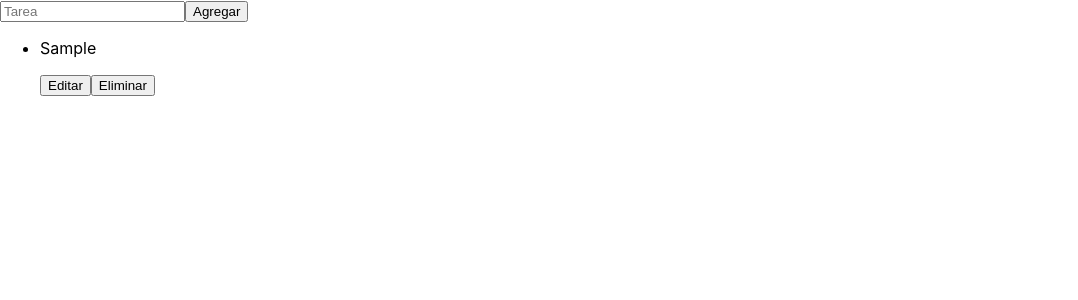
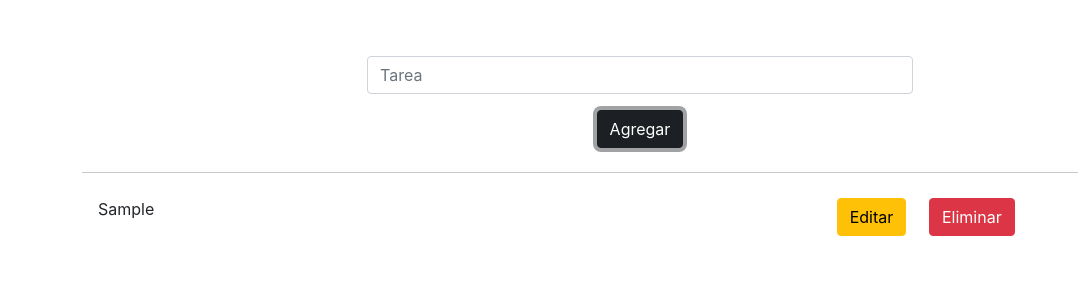
Before and after one commit to Lucazz82/taskManger-React, a React (Create React App) app: page / in a window 1280 px wide. Both pictures are taken after typing "Sample" into the empty fields and a click on the button "Agregar". Shown: the top 300 px of the page, without its empty margins (0-1078 px from the left). Built offline with nearby package versions, Linux system fonts and the light colour scheme.

Commit message:
Feat: agregar redisenio con bootstrap de todos los componentes y opcion para guardar cambios con enter

```diff
--- a/package.json
+++ b/package.json
@@ -6,7 +6,9 @@
     "@testing-library/jest-dom": "^5.16.1",
     "@testing-library/react": "^12.1.2",
     "@testing-library/user-event": "^13.5.0",
+    "bootstrap": "^5.1.3",
     "react": "^17.0.2",
+    "react-bootstrap": "^2.1.0",
     "react-dom": "^17.0.2",
     "react-scripts": "5.0.0",
     "web-vitals": "^2.1.2"
--- a/public/index.html
+++ b/public/index.html
@@ -24,6 +24,8 @@
       work correctly both with client-side routing and a non-root public URL.
       Learn how to configure a non-root public URL by running `npm run build`.
     -->
+    <!-- Bootstrap -->
+    <link href="https://cdn.jsdelivr.net/npm/bootstrap@5.1.3/dist/css/bootstrap.min.css" rel="stylesheet" integrity="sha384-1BmE4kWBq78iYhFldvKuhfTAU6auU8tT94WrHftjDbrCEXSU1oBoqyl2QvZ6jIW3" crossorigin="anonymous">
     <title>React App</title>
   </head>
   <body>
@@ -39,5 +41,8 @@
       To begin the development, run `npm start` or `yarn start`.
       To create a production bundle, use `npm run build` or `yarn build`.
     -->
+
+    <!-- Bootstrap -->
+    <script src="https://cdn.jsdelivr.net/npm/bootstrap@5.1.3/dist/js/bootstrap.min.js" integrity="sha384-QJHtvGhmr9XOIpI6YVutG+2QOK9T+ZnN4kzFN1RtK3zEFEIsxhlmWl5/YESvpZ13" crossorigin="anonymous"></script>
   </body>
 </html>
--- a/src/App.js
+++ b/src/App.js
@@ -22,14 +22,14 @@ function App() {
 
   const eliminarTarea = (id) => {
     let aux = {
-      tareas: store.tareas.filter(tarea => tarea.id != id)
+      tareas: store.tareas.filter(tarea => tarea.id !== id)
     }
 
     setStore(aux);
   };
 
   const editarTarea = (item) => {
-    let pos = store.tareas.findIndex(x => x.id == item.id);
+    let pos = store.tareas.findIndex(x => x.id === item.id);
     let array = store.tareas;
     array[pos] = item;
 
@@ -40,9 +40,19 @@ function App() {
     setStore(aux);
   }
   return (
-    <div>
-      <IngresarTarea onChange={agregarTarea} />
-      <ContenedorTareas tareas = {store.tareas} eliminarTarea = {eliminarTarea} editarTarea={editarTarea}/>
+    <div className="container my-md-5">
+      <div className="row align-items-center">
+        {/* <div className="col col-6 mx-auto"> */}
+          <IngresarTarea onChange={agregarTarea} />
+        {/* </div> */}
+      </div>
+      <hr/>
+      <div className="row">
+        <div className="col">
+          <ContenedorTareas tareas = {store.tareas} eliminarTarea = {eliminarTarea} editarTarea={editarTarea}/>
+        </div>
+      </div>
+
     </div>
   );
 }
--- a/src/components/ContenedorTareas.js
+++ b/src/components/ContenedorTareas.js
@@ -4,11 +4,11 @@ export default function ContenedorTareas(props) {
     const {tareas, eliminarTarea, editarTarea} = props;
 
     return (
-        <ul>
+        <ul className="list-group list-group-flush">
             {tareas.map(
                 (item, index) => {
                     return (
-                    <li key={index}>
+                    <li className="list-group-item" key={index}>
                         <MostrarTarea item={item} eliminarTarea={eliminarTarea} editarTarea={editarTarea}/>
                     </li>
                     );
--- a/src/components/IngresarTarea.js
+++ b/src/components/IngresarTarea.js
@@ -9,10 +9,23 @@ export function IngresarTarea (props) {
         setTarea('');
     }
 
+    const checkEnter = (e) => {
+        if(e.charCode == 13)
+            guardarTarea();
+    }
+
     return (
-        <div>
-            <input placeholder='Tarea' value={tarea} onChange={(e) => {setTarea(e.target.value)}}></input>
-            <button onClick={guardarTarea}>Agregar</button>
+        <div className="col col-md-6 col-auto mx-auto">
+            <div className="row align-items-center">
+                <div className="col mx-auto">
+                    <input className="form-control my-2" placeholder='Tarea' value={tarea} onChange={(e) => {setTarea(e.target.value)}} onKeyPress={(e) => {checkEnter(e)}} />
+                </div>
+            </div>
+            <div className="row align-items-center">
+                <div className="col col-auto mx-auto">
+                    <button className="btn btn-dark my-2" onClick={guardarTarea}>Agregar</button>
+                </div>
+            </div>
         </div>
     );
 }
--- a/src/components/MostrarTarea.js
+++ b/src/components/MostrarTarea.js
@@ -15,31 +15,48 @@ export default function MostrarTarea(props) {
         setEstaEditando(false);
     }
 
+    const checkEnter = (e) => {
+        if(e.charCode == 13)
+            confirmarCambios();
+    }
+
     useEffect(() => {
         setTareaEditada(item.tarea);
     }, [estaEditando]);
 
     return (
-        <div>
+        <div className="row align-items-center">
             {!estaEditando &&
                 <>
+                    <div className="col col-md-8 col-auto">
                         <p>
                             {item.tarea}
                         </p>
-                <button onClick={() => {setEstaEditando(true)}}>
+                    </div>
+                    <div className="col col-md-1 col-auto">
+                        <button className="btn btn-warning" onClick={() => {setEstaEditando(true)}}>
                             Editar
                         </button>
-                <button onClick={() => {eliminarTarea(item.id)}}>
+                    </div>
+                    <div className="col col-md-1 col-auto">
+                        <button className="btn btn-danger" onClick={() => {eliminarTarea(item.id)}}>
                             Eliminar
                         </button>
+                    </div>
                 </>
             }
 
             {estaEditando &&
                 <>
-                    <input value={tareaEditada} onChange={(e) => {setTareaEditada(e.target.value)}} />
-                    <button onClick={confirmarCambios}>Confirmar</button>
-                    <button onClick={() => {setEstaEditando(false)}}>Cancelar</button>
+                <div className="col col-md-8 col-auto">
+                    <input className="form-control" value={tareaEditada} onChange={(e) => {setTareaEditada(e.target.value)}} onKeyPress={(e) => {checkEnter(e)}}/>
+                </div>
+                <div className="col col-md-1 col-auto">
+                    <button className="btn btn-success" onClick={confirmarCambios}>Confirmar</button>
+                </div>
+                <div className="col col-md-1 col-auto">
+                    <button className="btn btn-danger" onClick={() => {setEstaEditando(false)}}>Cancelar</button>
+                </div>
                 </>
             }
         </div>
```
Also changed, not shown: 1 other file (tests, documents, lock files or other folders). Lines whose indentation alone changed are shown as unchanged.
